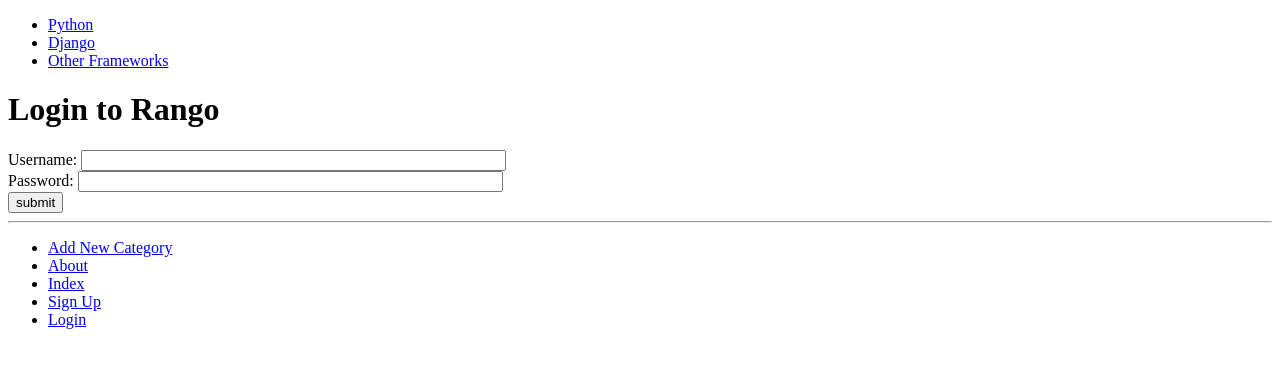
After one commit to lazerspec/Rango, a Django app: page /rango/login/ in a window 1280 px wide. The commit adds this page. Shown: the top 368 px of the page. Run offline with Django 3.2, Linux system fonts and the light colour scheme; data comes from the database, SQL or seed files in the repository; both versions use the stored data as it was after the commit.

Commit message:
chap 9.8

```diff
--- a/tango_with_django_project/rango/urlsRango.py
+++ b/tango_with_django_project/rango/urlsRango.py
@@ -8,5 +8,6 @@ urlpatterns = [
     url(r'^category/(?P<category_name_slug>[\w\-]+)/add_page/$', views.add_page, name='add_page'),
     url(r'^category/(?P<category_name_slug>[\w\-]+)/$', views.show_category, name='show_category'),
     url(r'^register/$', views.register, name='register'),
+    url(r'^login/$', views.user_login, name='login'),
 
 ]
--- a/tango_with_django_project/rango/views.py
+++ b/tango_with_django_project/rango/views.py
@@ -7,6 +7,9 @@ from rango.models import Category   #starting to put in ordered pages
 from rango.models import Page
 from rango.forms import CategoryForm, PageForm
 from rango.forms import UserForm, UserProfileForm
+from django.contrib.auth import authenticate, login
+from django.http import HttpResponseRedirect, HttpResponse
+from django.core.urlresolvers import reverse
 
 def index (request):    #Responsible for the main page view
     # Query the database for a list of ALL categories currently stored.
@@ -164,3 +167,30 @@ def register(request):
                    'profile_form': profile_form,
                    'registered': registered
                    })
+
+def user_login(request):
+    if request.method == 'POST':
+        #POST.get because returns none if not exist
+        username = request.POST.get('username')
+        password = request.POST.get('password')
+
+        #Check if combo valid
+        user = authenticate(username=username, password=password)
+
+        #If we have a user object, details correct
+        if user:
+            #Account active?
+            if user.is_active:
+                #valid
+                login(request, user)
+                return HttpResponseRedirect(reverse('index'))
+            else:
+                #Inactive account used
+                return HttpResponse("Your Rango account is disabled")
+        else:
+            #Bad login details provided
+            print("Invalid login details: {0}, {1}".format(username, password))
+            return HttpResponse("Invalid login details supplied.")
+    #Request not in POST, so display login form
+    else:
+        return render(request, 'rango/login.html', {})
--- a/tango_with_django_project/templates/rango/base.html
+++ b/tango_with_django_project/templates/rango/base.html
@@ -33,6 +33,7 @@
                     <li> <a href="{% url 'about' %}">About</a> </li>
                     <li> <a href="{% url 'index' %}">Index</a> </li>
                     <li> <a href="{% url 'register' %}">Sign Up</a> </li>
+                    <li> <a href="{% url 'login' %}">Login</a></li>
                 </ul>
             </div>
     </body>
--- /dev/null
+++ b/tango_with_django_project/templates/rango/login.html
@@ -0,0 +1,18 @@
+{% extends 'rango/base.html' %}
+{% load staticfiles %}
+
+{% block title_block %}
+    Login
+{% endblock %}
+
+{% block body_block %}
+<h1>Login to Rango</h1>
+<form id="login_form" method="post" action="{% url 'login' %}">
+    {% csrf_token %}
+    Username: <input type="text" name="username" value="" size="50" />
+    <br />
+    Password: <input type="password" name="password" value="" size="50" />
+    <br />
+    <input type="submit" value="submit" />
+</form>
+{% endblock %}
```
Also changed, not shown: tango_with_django_project/db.sqlite3.
